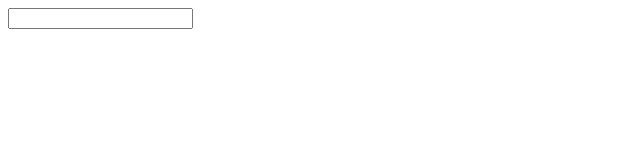
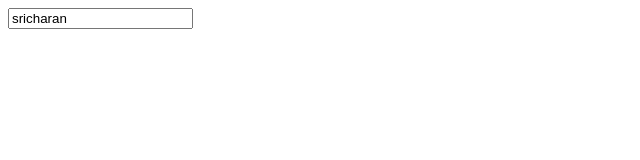
Before and after one commit to srics96/SampleProj, a plain HTML site: page index.html in a window 1280 px wide. Shown: the full height of the page, 0-640 px from the left. Drawn offline with Linux system fonts and the light colour scheme.

Commit message:
Update index.html

```diff
--- a/index.html
+++ b/index.html
@@ -1,2 +1,2 @@
 <html>
-<input type="text" id="email" class='cust_form' value="">
+<input type="text" id="email" class='cust_form' value="sricharan">
```
